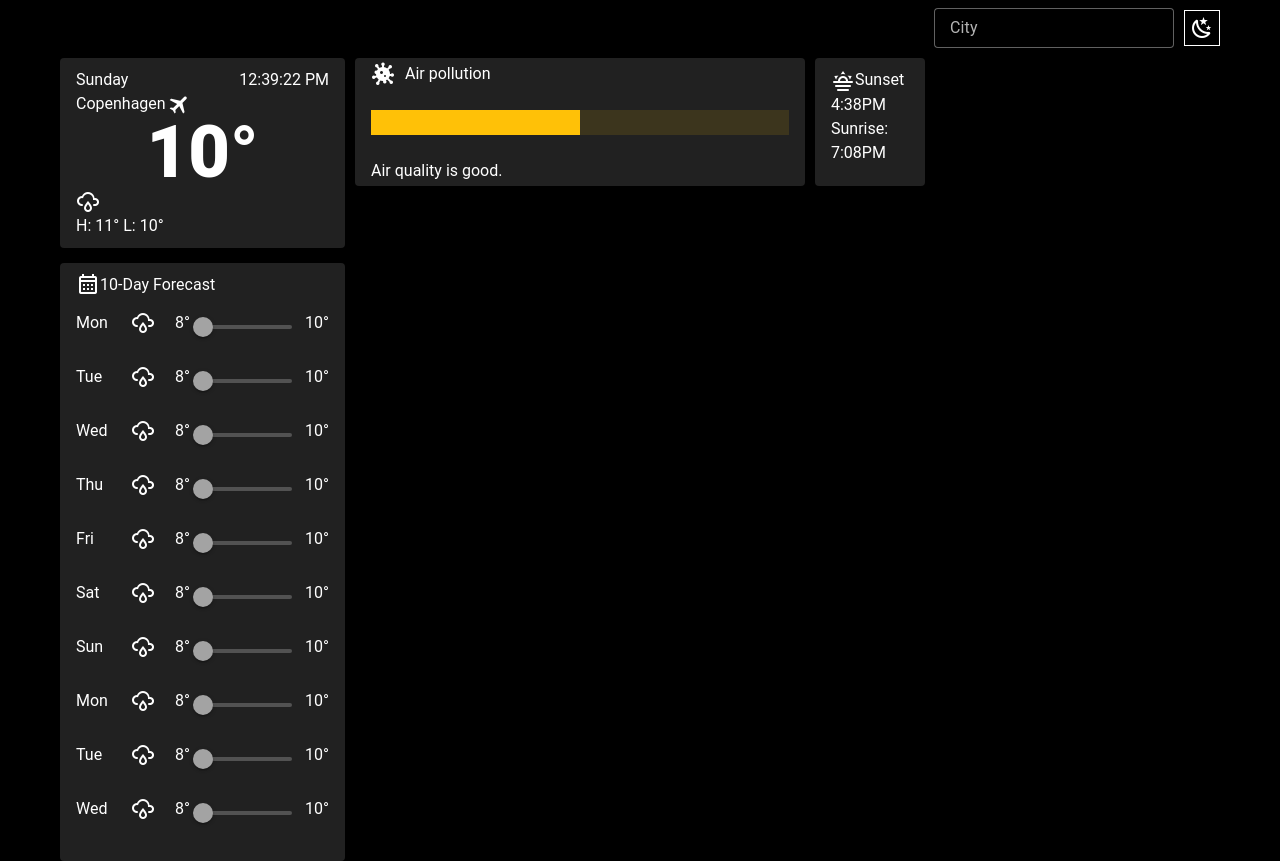
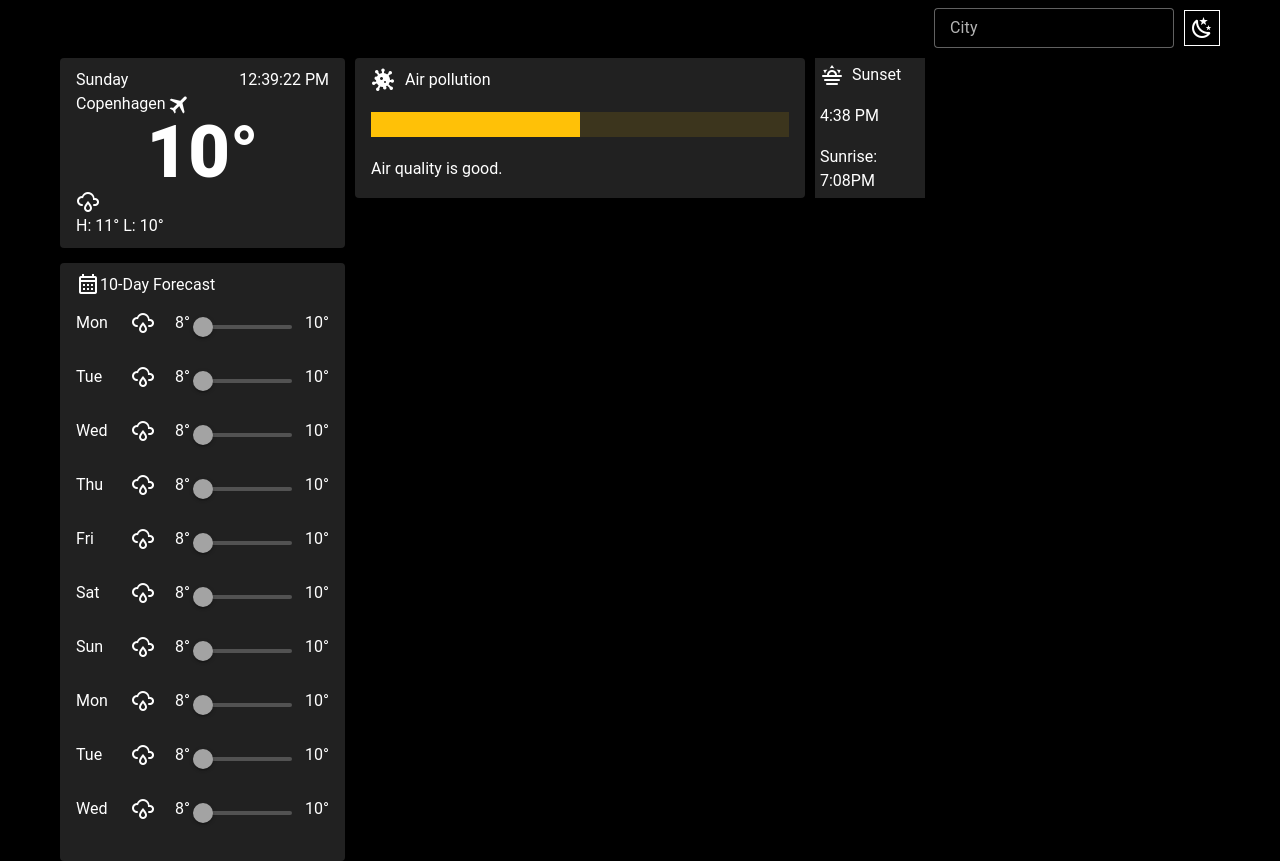
Before and after one commit to amaanhassim/weather-app, a Vue app: page / in a window 1280 px wide. Built offline with nearby package versions, Linux system fonts and the light colour scheme.

Commit message:
sunset section

```diff
--- a/src/components/SecondColumn/AirPollution.vue
+++ b/src/components/SecondColumn/AirPollution.vue
@@ -1,8 +1,8 @@
 <template>
-  <v-card class="h-32">
-    <v-card-item class="h-32">
-      <div class="flex flex-col gap-y-6">
-        <div class="flex gap-x-2.5">
+  <v-card height="140">
+    <v-card-item>
+      <div class="flex flex-col gap-y-5">
+        <div class="flex gap-x-2.5 items-center">
           <v-icon icon="mdi-virus"></v-icon>
           <span>Air pollution</span>
         </div>
@@ -14,9 +14,7 @@
           ></v-progress-linear>
         </div>
         <div>
-          <span>Air quality is good.
-
-          </span>
+          <span>Air quality is good. </span>
         </div>
       </div>
     </v-card-item>
--- a/src/views/HomeView.vue
+++ b/src/views/HomeView.vue
@@ -4,22 +4,22 @@
       <current-temperature />
     </div>
     <div class="col-2">
-      <div class="row-1">
+      <div class="row-1-ct">
         <air-pollution />
-        <v-card>
-          <v-card-item>
-            <div>
+        <v-sheet class="p-[5px]">
+          <div class="h-full flex flex-col justify-between">
+            <div class="flex gap-x-2">
               <v-icon icon="mdi-weather-sunset"></v-icon>
               <span>Sunset</span>
             </div>
             <div>
-              <span> 4:38PM </span>
+              <span> 4:38 PM </span>
             </div>
             <div>
               <span>Sunrise: 7:08PM</span>
             </div>
-          </v-card-item>
-        </v-card>
+          </div>
+        </v-sheet>
       </div>
     </div>
     <div class="col-3"></div>
@@ -59,7 +59,7 @@ export default {
   grid-area: col-2;
 }
 
-.row-1 {
+.row-1-ct {
   display: grid;
   grid-template-columns: 450px auto;
   column-gap: 10px;
```
